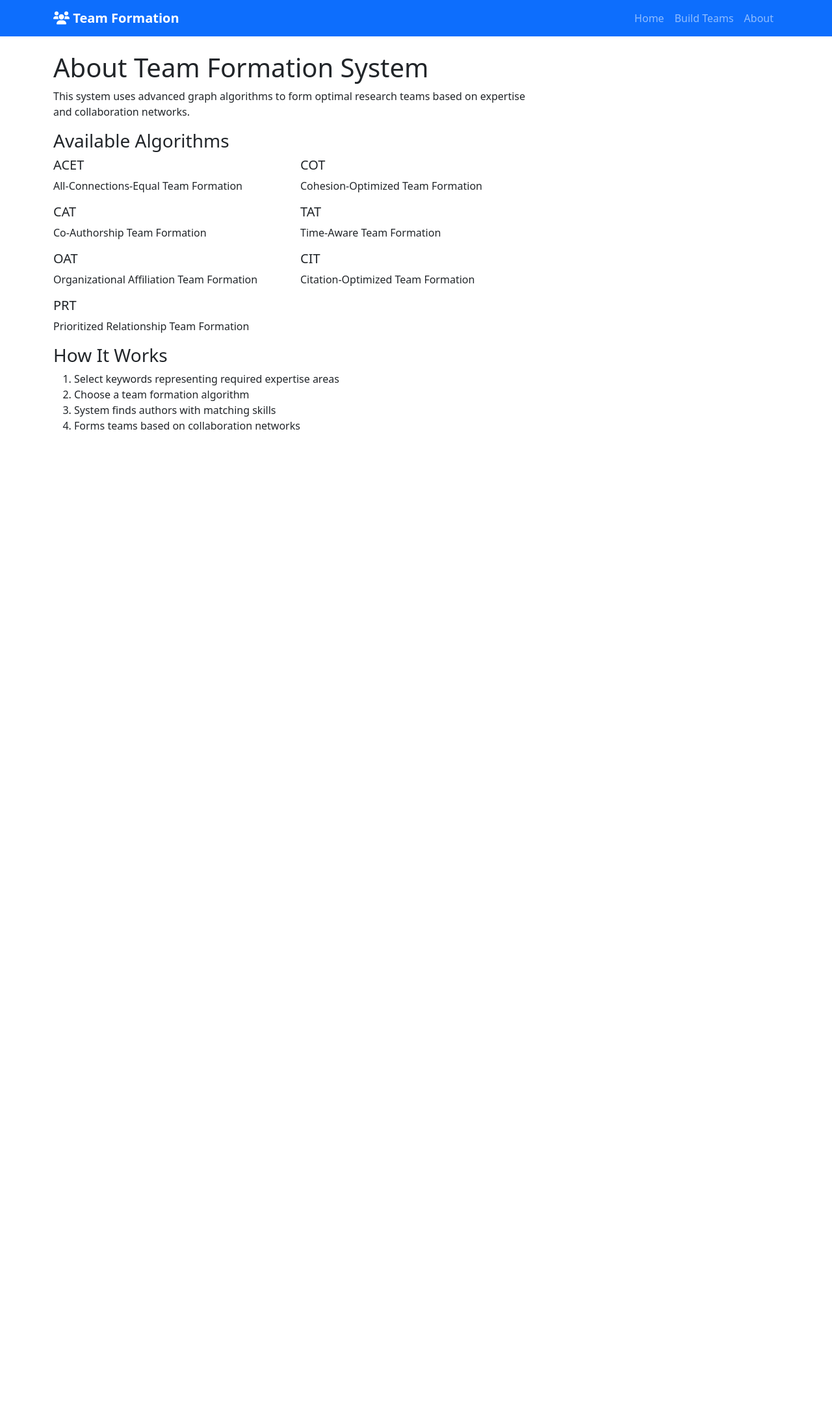
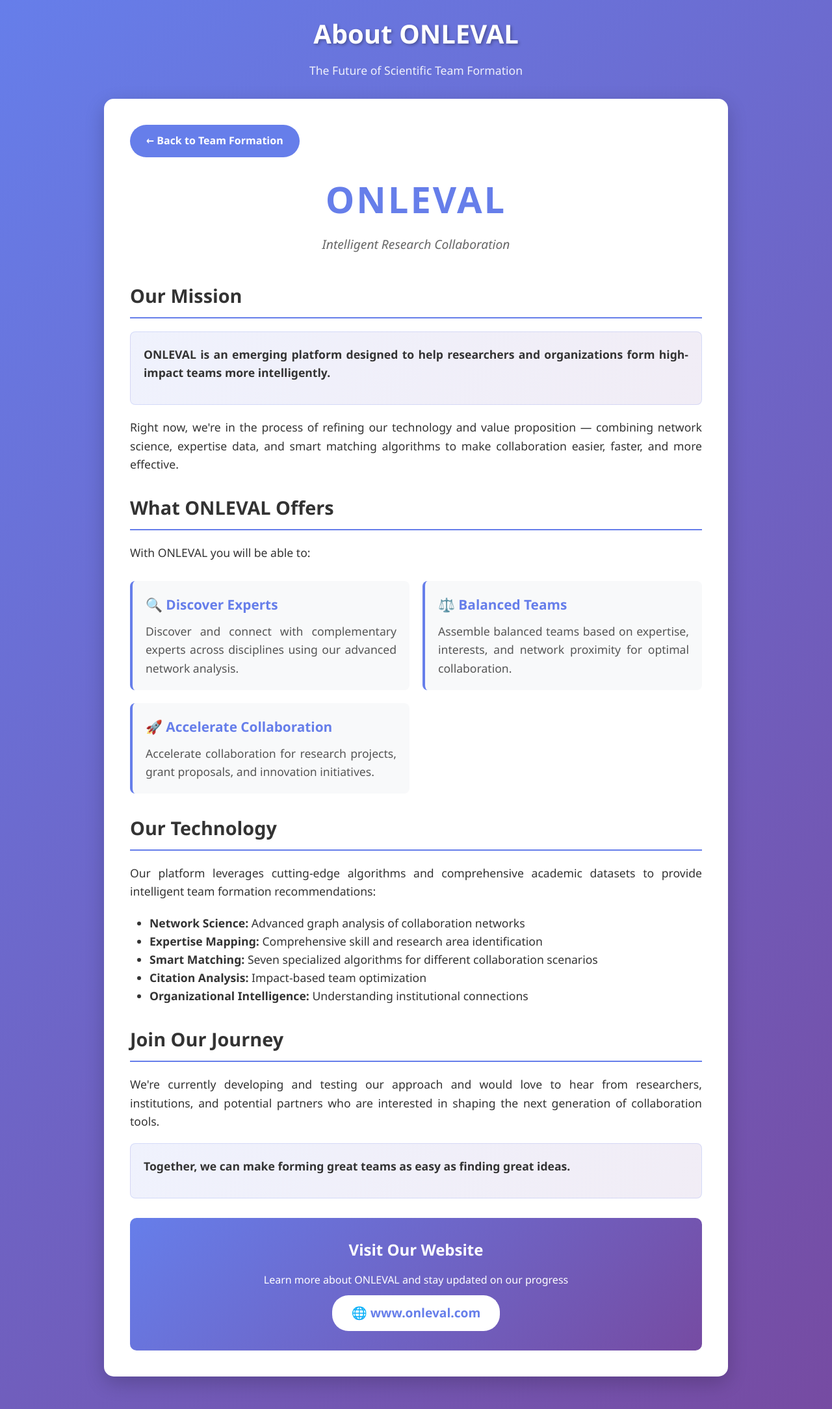
Before and after one commit to nozdemir/team-formation-app-enhanced, a Flask app: template app/templates/about.html in a window 1280 px wide. Shown: the whole page at 65% size. Before the commit the page ends 661 px from the top, so only its background shows below. Run offline with Flask 3, Linux system fonts and the light colour scheme; the template is opened without the code that fills it, so the values that code supplies are empty.

Commit message:
Enhanced implementation: improved database queries for member details, ONLEVAL About page, single embedded feedback form

```diff
--- a/app/routes.py
+++ b/app/routes.py
@@ -28,6 +28,11 @@ def get_team_formation():
 def index():
     """Home page"""
     return render_template('index.html')
+
+@main.route('/about')
+def about():
+    """About page"""
+    return render_template('about.html')
 
 @main.route('/test')
 def test():
--- a/app/templates/about.html
+++ b/app/templates/about.html
@@ -1,337 +1,274 @@
-{% extends "base.html" %}
+<!DOCTYPE html>
+<html lang="en">
+<head>
+    <meta charset="UTF-8">
+    <meta name="viewport" content="width=device-width, initial-scale=1.0">
+    <title>About ONLEVAL - Scientific Team Formation System</title>
+    <style>
+        * {
+            margin: 0;
+            padding: 0;
+            box-sizing: border-box;
+        }
 
-{% block content %}
-<div class="row">
-    <div class="col-lg-8">
-        <h1>About Team Formation System</h1>
-        <p>This system uses advanced graph algorithms to form optimal research teams based on expertise and collaboration networks.</p>
+        body {
+            font-family: 'Segoe UI', Tahoma, Geneva, Verdana, sans-serif;
+            line-height: 1.6;
+            color: #333;
+            background: linear-gradient(135deg, #667eea 0%, #764ba2 100%);
+            min-height: 100vh;
+        }
 
-        <h3>Available Algorithms</h3>
-        <div class="row">
-            <div class="col-md-6">
-                <h5>ACET</h5>
-                <p>All-Connections-Equal Team Formation</p>
+        .container {
+            max-width: 1000px;
+            margin: 0 auto;
+            padding: 20px;
+        }
 
-                <h5>CAT</h5>
-                <p>Co-Authorship Team Formation</p>
+        .header {
+            text-align: center;
+            margin-bottom: 30px;
+            color: white;
+        }
 
-                <h5>OAT</h5>
-                <p>Organizational Affiliation Team Formation</p>
+        .header h1 {
+            font-size: 2.5rem;
+            margin-bottom: 10px;
+            text-shadow: 2px 2px 4px rgba(0,0,0,0.3);
+        }
 
-                <h5>PRT</h5>
-                <p>Prioritized Relationship Team Formation</p>
+        .header p {
+            font-size: 1.1rem;
+            opacity: 0.9;
+        }
+
+        .content-card {
+            background: white;
+            border-radius: 15px;
+            padding: 40px;
+            box-shadow: 0 10px 30px rgba(0,0,0,0.2);
+            margin-bottom: 30px;
+        }
+
+        .logo-section {
+            text-align: center;
+            margin-bottom: 40px;
+        }
+
+        .logo {
+            font-size: 3.5rem;
+            font-weight: bold;
+            color: #667eea;
+            text-transform: uppercase;
+            letter-spacing: 3px;
+            margin-bottom: 10px;
+        }
+
+        .tagline {
+            font-size: 1.2rem;
+            color: #666;
+            font-style: italic;
+        }
+
+        .section {
+            margin-bottom: 30px;
+        }
+
+        .section h2 {
+            color: #333;
+            border-bottom: 2px solid #667eea;
+            padding-bottom: 10px;
+            margin-bottom: 20px;
+            font-size: 1.8rem;
+        }
+
+        .section p {
+            margin-bottom: 15px;
+            font-size: 1.1rem;
+            text-align: justify;
+        }
+
+        .features-grid {
+            display: grid;
+            grid-template-columns: repeat(auto-fit, minmax(300px, 1fr));
+            gap: 20px;
+            margin: 30px 0;
+        }
+
+        .feature-item {
+            background: #f8f9fa;
+            border-left: 4px solid #667eea;
+            padding: 20px;
+            border-radius: 8px;
+        }
+
+        .feature-item h3 {
+            color: #667eea;
+            margin-bottom: 10px;
+            font-size: 1.3rem;
+        }
+
+        .feature-item p {
+            color: #555;
+            margin: 0;
+        }
+
+        .website-section {
+            background: linear-gradient(135deg, #667eea 0%, #764ba2 100%);
+            color: white;
+            padding: 30px;
+            border-radius: 10px;
+            text-align: center;
+            margin-top: 30px;
+        }
+
+        .website-section h3 {
+            margin-bottom: 15px;
+            font-size: 1.5rem;
+        }
+
+        .website-link {
+            display: inline-block;
+            background: white;
+            color: #667eea;
+            padding: 12px 30px;
+            border-radius: 25px;
+            text-decoration: none;
+            font-weight: bold;
+            font-size: 1.2rem;
+            transition: all 0.3s ease;
+            margin-top: 10px;
+        }
+
+        .website-link:hover {
+            transform: translateY(-2px);
+            box-shadow: 0 5px 15px rgba(0,0,0,0.2);
+        }
+
+        .back-button {
+            display: inline-block;
+            background: #667eea;
+            color: white;
+            padding: 12px 25px;
+            border-radius: 25px;
+            text-decoration: none;
+            font-weight: bold;
+            transition: all 0.3s ease;
+            margin-bottom: 20px;
+        }
+
+        .back-button:hover {
+            background: #5a67d8;
+            transform: translateY(-2px);
+        }
+
+        .highlight {
+            background: linear-gradient(120deg, rgba(102, 126, 234, 0.1) 0%, rgba(118, 75, 162, 0.1) 100%);
+            padding: 20px;
+            border-radius: 8px;
+            border: 1px solid rgba(102, 126, 234, 0.2);
+            margin: 20px 0;
+        }
+
+        @media (max-width: 768px) {
+            .container {
+                padding: 15px;
+            }
+
+            .content-card {
+                padding: 25px;
+            }
+
+            .header h1 {
+                font-size: 2rem;
+            }
+
+            .logo {
+                font-size: 2.5rem;
+            }
+
+            .features-grid {
+                grid-template-columns: 1fr;
+            }
+        }
+    </style>
+</head>
+<body>
+    <div class="container">
+        <div class="header">
+            <h1>About ONLEVAL</h1>
+            <p>The Future of Scientific Team Formation</p>
+        </div>
+
+        <div class="content-card">
+            <a href="/" class="back-button">← Back to Team Formation</a>
+
+            <div class="logo-section">
+                <div class="logo">ONLEVAL</div>
+                <div class="tagline">Intelligent Research Collaboration</div>
             </div>
-            <div class="col-md-6">
-                <h5>COT</h5>
-                <p>Cohesion-Optimized Team Formation</p>
 
-                <h5>TAT</h5>
-                <p>Time-Aware Team Formation</p>
+            <div class="section">
+                <h2>Our Mission</h2>
+                <div class="highlight">
+                    <p><strong>ONLEVAL is an emerging platform designed to help researchers and organizations form high-impact teams more intelligently.</strong></p>
+                </div>
 
-                <h5>CIT</h5>
-                <p>Citation-Optimized Team Formation</p>
+                <p>Right now, we're in the process of refining our technology and value proposition — combining network science, expertise data, and smart matching algorithms to make collaboration easier, faster, and more effective.</p>
+            </div>
+
+            <div class="section">
+                <h2>What ONLEVAL Offers</h2>
+                <p>With ONLEVAL you will be able to:</p>
+
+                <div class="features-grid">
+                    <div class="feature-item">
+                        <h3>🔍 Discover Experts</h3>
+                        <p>Discover and connect with complementary experts across disciplines using our advanced network analysis.</p>
+                    </div>
+
+                    <div class="feature-item">
+                        <h3>⚖️ Balanced Teams</h3>
+                        <p>Assemble balanced teams based on expertise, interests, and network proximity for optimal collaboration.</p>
+                    </div>
+
+                    <div class="feature-item">
+                        <h3>🚀 Accelerate Collaboration</h3>
+                        <p>Accelerate collaboration for research projects, grant proposals, and innovation initiatives.</p>
+                    </div>
+                </div>
+            </div>
+
+            <div class="section">
+                <h2>Our Technology</h2>
+                <p>Our platform leverages cutting-edge algorithms and comprehensive academic datasets to provide intelligent team formation recommendations:</p>
+
+                <ul style="margin: 20px 0 20px 30px; font-size: 1.1rem;">
+                    <li><strong>Network Science:</strong> Advanced graph analysis of collaboration networks</li>
+                    <li><strong>Expertise Mapping:</strong> Comprehensive skill and research area identification</li>
+                    <li><strong>Smart Matching:</strong> Seven specialized algorithms for different collaboration scenarios</li>
+                    <li><strong>Citation Analysis:</strong> Impact-based team optimization</li>
+                    <li><strong>Organizational Intelligence:</strong> Understanding institutional connections</li>
+                </ul>
+            </div>
+
+            <div class="section">
+                <h2>Join Our Journey</h2>
+                <p>We're currently developing and testing our approach and would love to hear from researchers, institutions, and potential partners who are interested in shaping the next generation of collaboration tools.</p>
+
+                <div class="highlight">
+                    <p><strong>Together, we can make forming great teams as easy as finding great ideas.</strong></p>
+                </div>
+            </div>
+
+            <div class="website-section">
+                <h3>Visit Our Website</h3>
+                <p>Learn more about ONLEVAL and stay updated on our progress</p>
+                <a href="https://www.onleval.com" target="_blank" class="website-link">
+                    🌐 www.onleval.com
+                </a>
             </div>
         </div>
-
-        <h3>How It Works</h3>
-        <ol>
-            <li>Select keywords representing required expertise areas</li>
-            <li>Choose a team formation algorithm</li>
-            <li>System finds authors with matching skills</li>
-            <li>Forms teams based on collaboration networks</li>
-        </ol>
     </div>
-</div>
-{% endblock %}
-
-from neo4j import GraphDatabase
-import logging
-import random
-from typing import List, Dict, Tuple, Optional
-
-logger = logging.getLogger(__name__)
-
-class TeamBuilder:
-    """Main class for team formation using Neo4j database"""
-
-    def __init__(self):
-        """Initialize Neo4j connection"""
-        self.driver = None
-        self.connect_to_neo4j()
-
-    def connect_to_neo4j(self):
-        """Connect to Neo4j database using environment variables"""
-        import os
-
-        try:
-            neo4j_url = os.getenv('NEO4J_URI', 'bolt://localhost:7687')
-            neo4j_user = os.getenv('NEO4J_USER', 'neo4j')
-            neo4j_password = os.getenv('NEO4J_PASSWORD', 'password')
-
-            logger.info(f"Connecting to Neo4j at: {neo4j_url}")
-
-            self.driver = GraphDatabase.driver(
-                neo4j_url,
-                auth=(neo4j_user, neo4j_password),
-                encrypted=False
-            )
-
-            # Test connection
-            with self.driver.session() as session:
-                result = session.run("RETURN 1 as test")
-                test_value = result.single()["test"]
-                if test_value == 1:
-                    logger.info("Successfully connected to Neo4j")
-                else:
-                    raise Exception("Connection test failed")
-
-        except Exception as e:
-            logger.error(f"Failed to connect to Neo4j: {e}")
-            # Don't raise exception here to allow app to start
-            self.driver = None
-
-    def test_connection(self) -> Tuple[bool, str]:
-        """Test Neo4j database connection"""
-        if not self.driver:
-            return False, "No database connection established"
-
-        try:
-            with self.driver.session() as session:
-                result = session.run("RETURN 'Connection successful' as message")
-                message = result.single()["message"]
-                return True, message
-        except Exception as e:
-            logger.error(f"Connection test failed: {e}")
-            return False, f"Connection failed: {str(e)}"
-
-    def get_database_stats(self) -> Dict:
-        """Get basic database statistics"""
-        if not self.driver:
-            return {"error": "No database connection"}
-
-        try:
-            with self.driver.session() as session:
-                # Get node counts
-                node_query = """
-                MATCH (n)
-                RETURN labels(n)[0] as label, count(n) as count
-                ORDER BY count DESC
-                """
-                node_result = session.run(node_query)
-                nodes = {record["label"]: record["count"] for record in node_result}
-
-                # Get relationship counts
-                rel_query = """
-                MATCH ()-[r]->()
-                RETURN type(r) as rel_type, count(r) as count
-                ORDER BY count DESC
-                """
-                rel_result = session.run(rel_query)
-                relationships = {record["rel_type"]: record["count"] for record in rel_result}
-
-                return {
-                    "nodes": nodes,
-                    "relationships": relationships
-                }
-        except Exception as e:
-            logger.error(f"Error getting database stats: {e}")
-            return {"error": str(e)}
-
-    def get_available_keywords(self) -> List[str]:
-        """Get list of available keywords from the database"""
-        if not self.driver:
-            return ["machine learning", "data science", "algorithms", "databases"]  # Default keywords
-
-        try:
-            with self.driver.session() as session:
-                query = """
-                MATCH (k:Keyword)
-                RETURN k.name as keyword
-                ORDER BY keyword
-                LIMIT 50
-                """
-                result = session.run(query)
-                keywords = [record["keyword"] for record in result if record["keyword"]]
-
-                if not keywords:
-                    # Fallback keywords if none found in database
-                    keywords = [
-                        "machine learning", "data science", "algorithms", "databases",
-                        "artificial intelligence", "software engineering", "web development",
-                        "mobile development", "cybersecurity", "cloud computing"
-                    ]
-
-                return keywords
-        except Exception as e:
-            logger.error(f"Error getting keywords: {e}")
-            return ["machine learning", "data science", "algorithms", "databases"]
-
-    def find_authors_by_keywords(self, keywords: List[str], limit: int = 50) -> List[Dict]:
-        """Find authors based on keywords"""
-        if not self.driver:
-            return []
-
-        try:
-            with self.driver.session() as session:
-                query = """
-                MATCH (a:Author)-[:HAS_EXPERTISE]->(k:Keyword)
-                WHERE toLower(k.name) IN $keywords
-                WITH a, collect(k.name) as expertise
-                RETURN a.name as name, a.id as id, expertise
-                LIMIT $limit
-                """
-
-                result = session.run(query, keywords=[kw.lower() for kw in keywords], limit=limit)
-                authors = []
-
-                for record in result:
-                    authors.append({
-                        "id": record["id"],
-                        "name": record["name"],
-                        "expertise": record["expertise"]
-                    })
-
-                return authors
-        except Exception as e:
-            logger.error(f"Error finding authors: {e}")
-            return []
-
-    def get_collaboration_network(self, author_ids: List[str]) -> Dict:
-        """Get collaboration relationships between authors"""
-        if not self.driver or not author_ids:
-            return {}
-
-        try:
-            with self.driver.session() as session:
-                query = """
-                MATCH (a1:Author)-[r:COLLABORATED_WITH]->(a2:Author)
-                WHERE a1.id IN $author_ids AND a2.id IN $author_ids
-                RETURN a1.id as source, a2.id as target, r.weight as weight
-                """
-
-                result = session.run(query, author_ids=author_ids)
-                collaborations = {}
-
-                for record in result:
-                    source = record["source"]
-                    target = record["target"]
-                    weight = record["weight"] or 1
-
-                    if source not in collaborations:
-                        collaborations[source] = {}
-                    collaborations[source][target] = weight
-
-                return collaborations
-        except Exception as e:
-            logger.error(f"Error getting collaborations: {e}")
-            return {}
-
-    def build_simple_teams(self, keywords: List[str], algorithm: str = "ACET", max_teams: int = 3) -> Tuple[List[Dict], str]:
-        """Build teams using simple algorithm"""
-        try:
-            # Find authors with relevant expertise
-            authors = self.find_authors_by_keywords(keywords, limit=30)
-
-            if not authors:
-                return [], "No authors found with the specified expertise"
-
-            if len(authors) < 3:
-                return [], f"Only {len(authors)} author(s) found. Need at least 3 for team formation"
-
-            # Get collaboration network
-            author_ids = [author["id"] for author in authors]
-            collaborations = self.get_collaboration_network(author_ids)
-
-            # Simple team formation - distribute authors across teams
-            teams = []
-            authors_copy = authors.copy()
-            random.shuffle(authors_copy)
-
-            team_size = max(3, len(authors) // max_teams)
-
-            for i in range(max_teams):
-                if not authors_copy:
-                    break
-
-                team_authors = []
-                for j in range(min(team_size, len(authors_copy))):
-                    if authors_copy:
-                        team_authors.append(authors_copy.pop())
-
-                if len(team_authors) >= 2:  # Only create teams with at least 2 members
-                    team = {
-                        "id": i + 1,
-                        "members": team_authors,
-                        "algorithm": algorithm,
-                        "expertise_coverage": list(set([exp for member in team_authors for exp in member["expertise"]])),
-                        "team_size": len(team_authors)
-                    }
-                    teams.append(team)
-
-            status_message = f"Used {algorithm} algorithm with {len(keywords)} keyword(s)"
-            return teams, status_message
-
-        except Exception as e:
-            logger.error(f"Error building teams: {e}")
-            return [], f"Error building teams: {str(e)}"
-
-    def close(self):
-        """Close Neo4j connection"""
-        if self.driver:
-            self.driver.close()
-            logger.info("Neo4j connection closed")
-
-    def __del__(self):
-        """Cleanup on object destruction"""
-        self.close()
-
-
-# Simple data classes for team formation results
-class Team:
-    """Represents a formed team"""
-    def __init__(self, team_id: int, members: List[Dict], algorithm: str):
-        self.id = team_id
-        self.members = members
-        self.algorithm = algorithm
-        self.size = len(members)
-        self.expertise = self._get_combined_expertise()
-
-    def _get_combined_expertise(self) -> List[str]:
-        """Get combined expertise of all team members"""
-        expertise = set()
-        for member in self.members:
-            if "expertise" in member:
-                expertise.update(member["expertise"])
-        return list(expertise)
-
-    def to_dict(self) -> Dict:
-        """Convert team to dictionary"""
-        return {
-            "id": self.id,
-            "members": self.members,
-            "algorithm": self.algorithm,
-            "size": self.size,
-            "expertise": self.expertise
-        }
-
-
-class Author:
-    """Represents an author/researcher"""
-    def __init__(self, author_id: str, name: str, expertise: List[str] = None):
-        self.id = author_id
-        self.name = name
-        self.expertise = expertise or []
-        self.collaborations = {}
-
-    def add_collaboration(self, other_id: str, weight: float = 1.0):
-        """Add a collaboration relationship"""
-        self.collaborations[other_id] = weight
-
-    def to_dict(self) -> Dict:
-        """Convert author to dictionary"""
-        return {
-            "id": self.id,
-            "name": self.name,
-            "expertise": self.expertise,
-            "collaborations": self.collaborations
-        }
+</body>
+</html>
```
Also changed, not shown: app/team_formation.py (+43 -17 lines), app/templates/index.html (+8 -19 lines).
